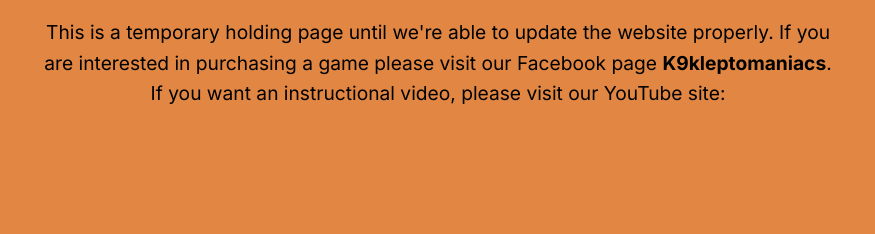
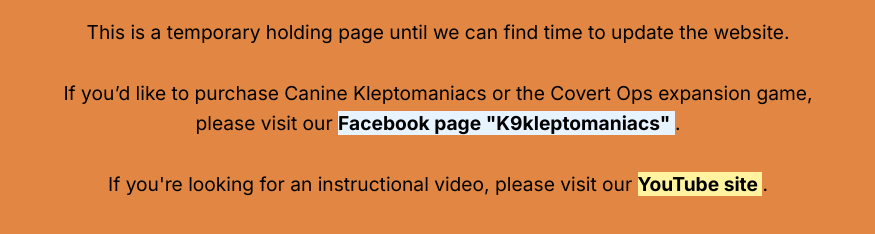
Before and after one commit to CanineKleptomaniacs/CK-website, a plain HTML site: page index.html in a window 1280 px wide. Shown: the part 102-336 px from the top of the page, without its empty margins (202-1077 px from the left). Drawn offline with Linux system fonts and the light colour scheme.

Commit message:
Update index.html

```diff
--- a/index.html
+++ b/index.html
@@ -63,12 +63,23 @@
 </head>
 <body>
 
-  <header>
-    <h1>Welcome to Canine Kleptomaniacs</h1>
+<header>
+  <h1>Welcome to Canine Kleptomaniacs</h1>
 
-    <p>
-      This is a temporary holding page until we're able to update the website properly.
-      If you are interested in purchasing a game please visit our Facebook page
-      <strong>K9kleptomaniacs</strong>.
-      If you want an instructional video, please visit our YouTube site:
-      <a href="https://www.youtube.com/channel/UCvEmJsPJ7XdHXf6hwgG9Tbg/null" target="_blank">
+<p>
+  This is a temporary holding page until we can find time to update the website.
+<p>
+<p>
+ If you’d like to purchase Canine Kleptomaniacs or the Covert Ops expansion game, please visit our
+  <a href="https://www.facebook.com/k9kleptomaniacs/?locale=en_GB"
+     style="background-color: #e7f3ff; color: #000; font-weight: bold; text-decoration: none;">
+    Facebook page "K9kleptomaniacs"
+  </a>.
+</p>
+<p>
+  If you're looking for an instructional video, please visit our
+  <a href="https://www.youtube.com/watch?v=qlnkG_aaV7U"
+     style="background-color: #fff3a0; color: #000; font-weight: bold; text-decoration: none;">
+    YouTube site
+  </a>.
+</p>
```
